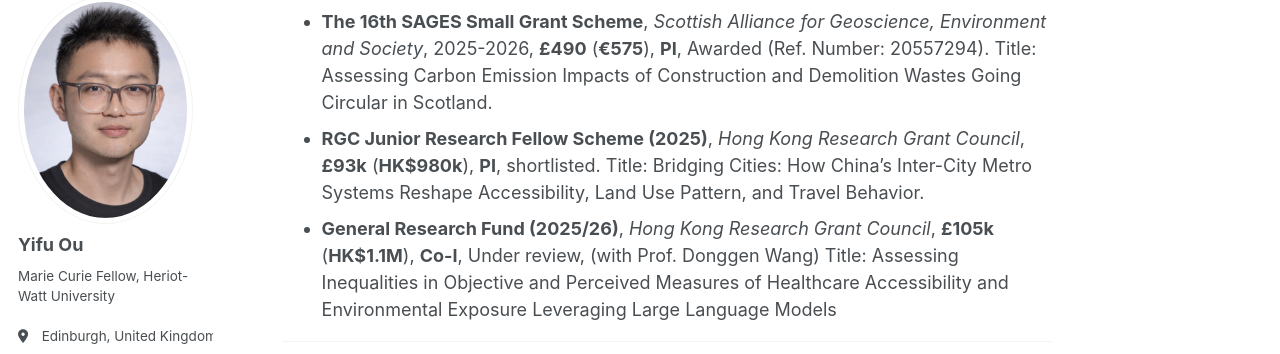
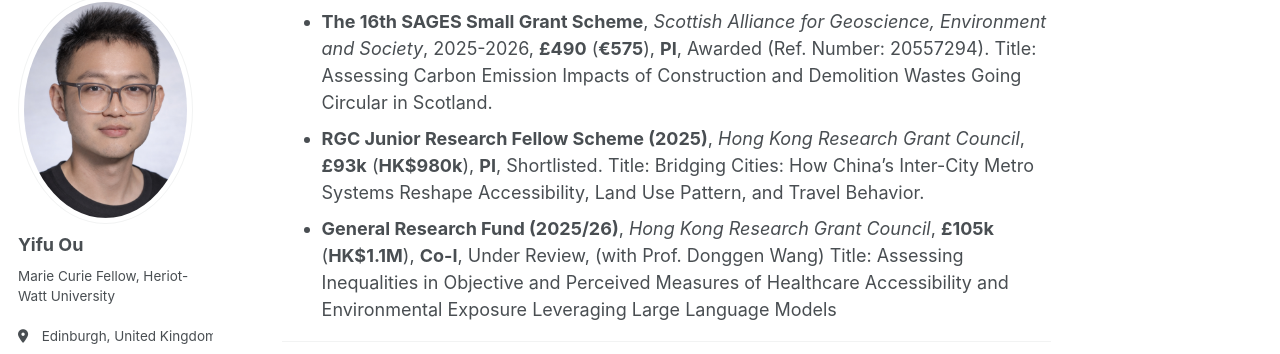
Before and after one commit to YifuOu/YifuOu.github.io, a Jekyll site: the page built from _pages/about.md, in a window 1280 px wide and 900 px high, scrolled down 1586 px. Shown: the part 105-459 px from the top of the window. Built offline with Jekyll 4.4.1, drawn with Linux system fonts in a browser that asks for light colours; some web fonts are replaced; a script bundle is joined from its source files by our own code; library files that are not in the unit come from our copies.

```diff
--- a/_pages/about.md
+++ b/_pages/about.md
@@ -49,8 +49,8 @@ His combines GIS, spatial analysis, econometrics, machine learning, and input-ou
 * **Marie Skłodowska-Curie Actions (MSCA) Postdoctoral Fellowships**, *Horizon Europe*, 2025-2027, **£235k** (**€276k**), **PI**, Awarded (Ref. Number: 101204687). Title: Assessing Carbon Emission Impacts of Circular Economy Measures for Construction and Demolition Wastes in the European Union.
 * **RGC Junior Research Fellow Scheme (2026)**, *Hong Kong Research Grant Council*, 2026-2028, **£93k** (**HK$980k**), **PI**, Awarded (Ref. Number: JRFS2627-7H02). Title: Quantifying Carbon Savings from Circularity of Construction and Demolition Waste in China.
 * **The 16th SAGES Small Grant Scheme**, *Scottish Alliance for Geoscience, Environment and Society*, 2025-2026, **£490** (**€575**), **PI**, Awarded (Ref. Number: 20557294). Title: Assessing Carbon Emission Impacts of Construction and Demolition Wastes Going Circular in Scotland.
-* **RGC Junior Research Fellow Scheme (2025)**, *Hong Kong Research Grant Council*, **£93k** (**HK$980k**), **PI**, shortlisted. Title: Bridging Cities: How China's Inter-City Metro Systems Reshape Accessibility, Land Use Pattern, and Travel Behavior.
-* **General Research Fund (2025/26)**, *Hong Kong Research Grant Council*, **£105k** (**HK$1.1M**), **Co-I**, Under review, (with Prof. Donggen Wang) Title: Assessing Inequalities in Objective and Perceived Measures of Healthcare Accessibility and Environmental Exposure Leveraging Large Language Models
+* **RGC Junior Research Fellow Scheme (2025)**, *Hong Kong Research Grant Council*, **£93k** (**HK$980k**), **PI**, Shortlisted. Title: Bridging Cities: How China's Inter-City Metro Systems Reshape Accessibility, Land Use Pattern, and Travel Behavior.
+* **General Research Fund (2025/26)**, *Hong Kong Research Grant Council*, **£105k** (**HK$1.1M**), **Co-I**, Under Review, (with Prof. Donggen Wang) Title: Assessing Inequalities in Objective and Perceived Measures of Healthcare Accessibility and Environmental Exposure Leveraging Large Language Models
 
 ---
 
```
